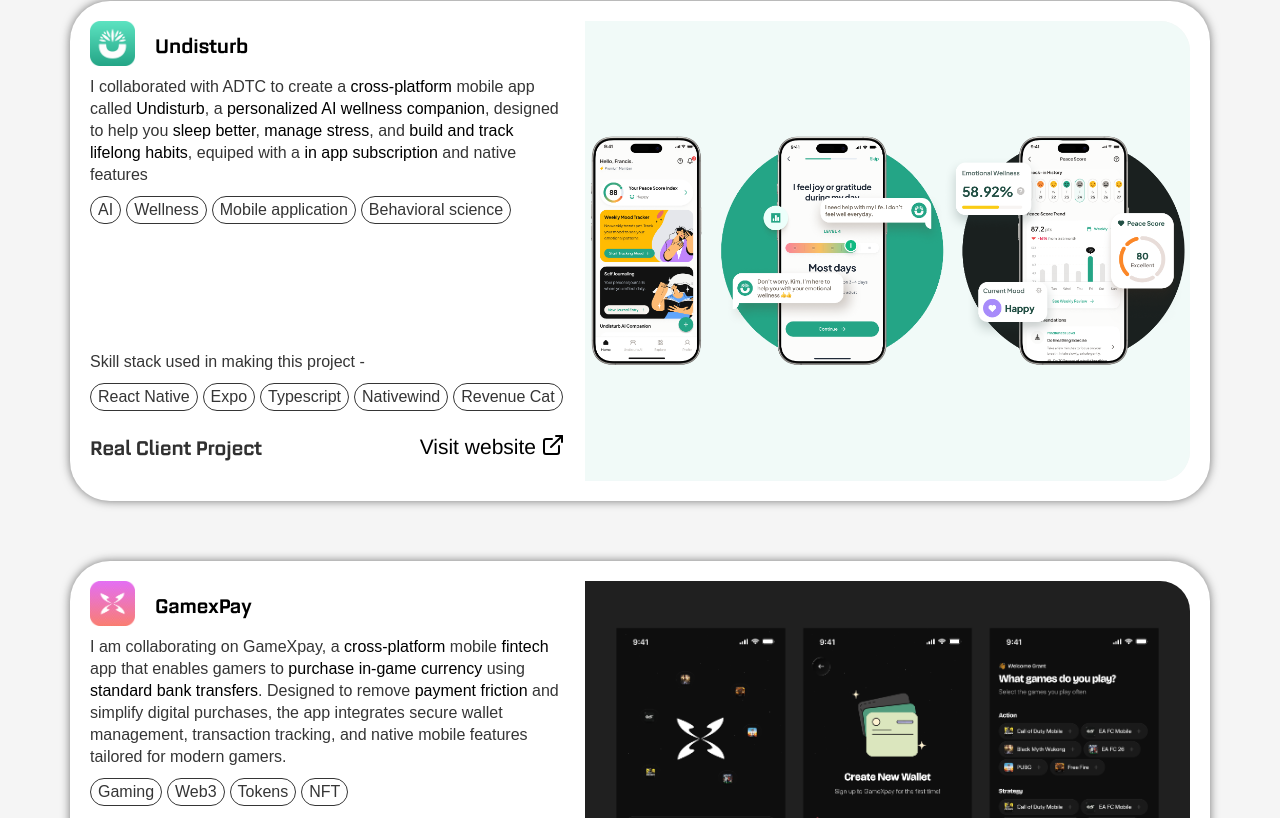
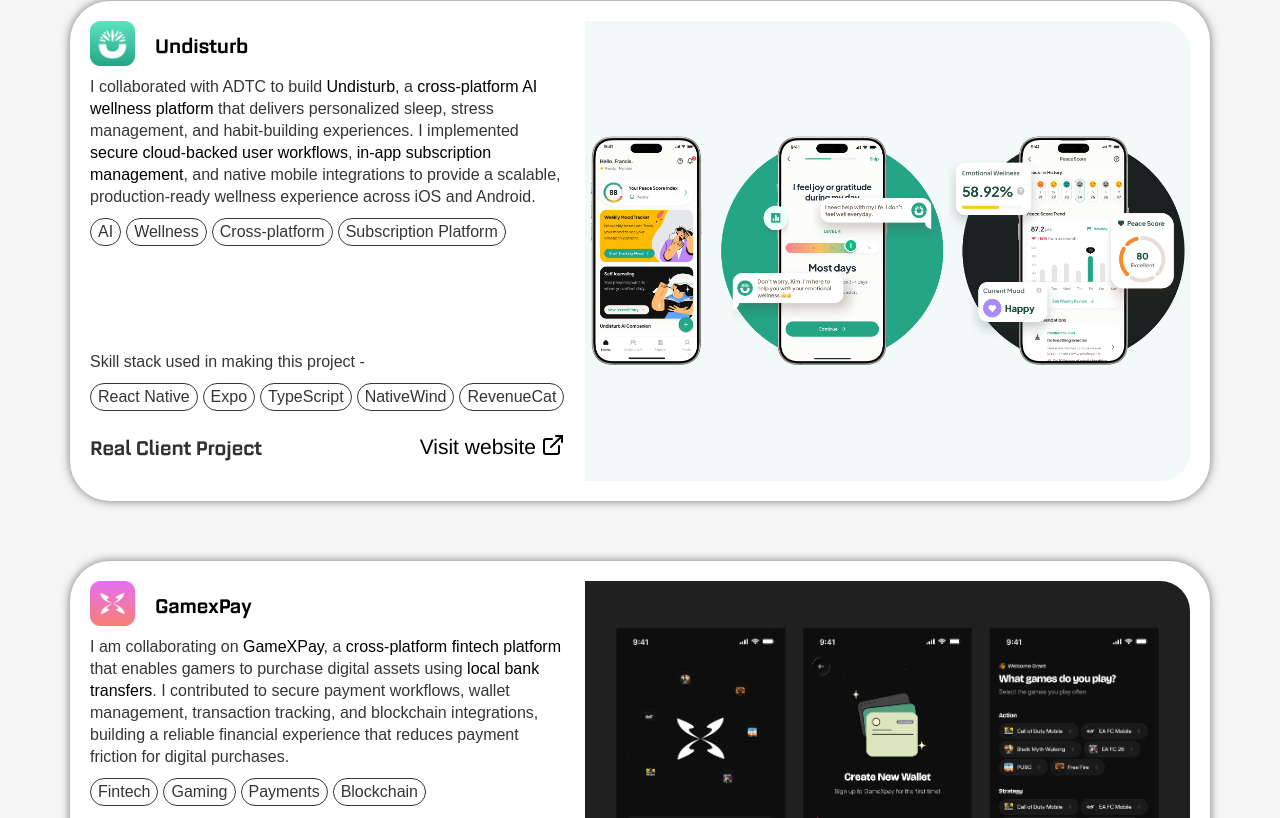
Before and after one commit to KelvinOmoluyi/Portfolio, a Next.js app: page / in a window 1280 px wide. Shown: the part 1042-1860 px from the top of the page. Built offline with nearby package versions, Linux system fonts and the light colour scheme; a web font is replaced by a local one.

Commit message:
update: updated portfolio experience

```diff
--- a/app/sections/index/About.tsx
+++ b/app/sections/index/About.tsx
@@ -50,7 +50,7 @@
                                         <p>Let&apos;s talk</p>
                                     </div>
                                 </Link>
-                                <a href="/file/KelvinOmoluyi.pdf" target="_blank">
+                                <a href="https://drive.google.com/file/d/1NLxJ_69hECciwvnnReMIb9DHK_VCrYQv/view?usp=sharing" target="_blank">
                                     <div className="btn-02">
                                         <p>My resume</p>
                                     </div>
--- a/app/sections/index/Home.tsx
+++ b/app/sections/index/Home.tsx
@@ -50,7 +50,7 @@
                                 <p>Get In Touch</p>
                             </div>
                         </Link>
-                        <a href="/file/KelvinOmoluyi.pdf" target="_blank">
+                        <a href="https://drive.google.com/file/d/1NLxJ_69hECciwvnnReMIb9DHK_VCrYQv/view?usp=sharing" target="_blank">
                             <div className="btn-02">
                                 <p>Get My Resume</p>
                             </div>
--- a/app/sections/index/Projects.tsx
+++ b/app/sections/index/Projects.tsx
@@ -6,9 +6,18 @@
 const webProjects = [
   {
   company: "BDKG Media",
-    description: "I built a highly-immersive, <span>high-performance agency platform</span> that scales to handle heavy video assets. The site features <span>custom-engineered video carousels</span> with auto-play center detection, <span>Cloudinary optimization pipelines</span> for instant media delivery across iOS and Desktop, and dynamic creator statistics powered by a <span>Supabase backend</span>. The result is a premium, <span>lag-free user experience</span> with complex <span>Framer Motion animations</span>.",
-    keywords: ["Creative Agency", "Video Streaming", "Performance Optimization"],
-    skills: ["Next.js", "React", "TypeScript", "Tailwind CSS", "Framer Motion", "Supabase", "Cloudinary"],
+  description: "I built a <span>full-stack media platform</span> for a creative agency, designing a <span>Supabase-powered backend</span> to manage creator content, statistics, and media assets. I implemented <span>Cloudinary optimization pipelines</span> for efficient video delivery and engineered a scalable architecture capable of serving <span>high-volume media content</span> with minimal latency across web and mobile devices.",
+  keywords: ["Creative Agency", "Media Platform", "Performance Optimization"],
+  skills: [
+    "Next.js",
+    "React",
+    "TypeScript",
+    "Supabase",
+    "PostgreSQL",
+    "Cloudinary",
+    "Tailwind CSS",
+    "Framer Motion"
+  ],
   image: {
     path: "/img/bdkg-logo.jpg",
     alt: "bdkg logo",
@@ -20,9 +29,22 @@
 },
   {
   company: "Aureter",
-    description: "I built a full-stack <span>SaaS recruitment platform</span> for HR agencies, equipped with <span>AI-powered resume screening</span> and an <span>RAG HR assistant</span>, to automate and streamline the hiring process. It features a <span>smart interview scheduling system</span> with automated candidate emails to <span>accelerate</span> and <span>centralise</span> the entire recruitment pipeline.",
-    keywords: ["AI Recruitment", "HR SaaS", "Interview Automation"],
-    skills: ["React", "TypeScript", "Supabase", "PostgreSQL", "Groq AI", "TanStack Query", "Vite"],
+  description: "I architected a <span>multi-tenant recruitment SaaS</span> for HR agencies, backed by <span>PostgreSQL and Supabase</span>. The platform features an <span>AI-powered resume screening pipeline</span>, an <span>RAG recruitment assistant</span>, automated interview scheduling, candidate lifecycle management, and <span>role-based workspaces</span> designed to centralize recruitment operations. I also built an <span>intent-aware retrieval system</span> and <span>context caching layer</span> that significantly reduced database queries while improving AI response performance.",
+  keywords: [
+    "AI Recruitment",
+    "Multi-tenant SaaS",
+    "Decision Intelligence"
+  ],
+  skills: [
+    "React",
+    "TypeScript",
+    "Supabase",
+    "PostgreSQL",
+    "Groq AI",
+    "RAG",
+    "TanStack Query",
+    "Vite"
+  ],
   image: {
     path: "/img/aureter-logo.png",
     alt: "Aureter logo",
@@ -58,32 +80,6 @@
     ongoing: false,
     previewLink: "https://dashboard-sigma-taupe-48.vercel.app/",
   },
-  {
-    company: "Global HR Services",
-    description: "I developed a web application for a <span>HR</span> and <span>Recruitment</span> firm, Equiped with <span>user intuitive UI</span> and <span>strategic C-T-A messages</span>, to ease and encourage contact, It also features a <span>smart 2-step contact form</span> to <span>streamline</span> and <span>increase</span> the productivity of employees.",
-    keywords: ["HR outsourcing", "Hr solutions", "Workforce solutions"],
-    skills: ["Html", "Css", "JavaScript", "Php", "Mysql"],
-    image: {
-      path: "/img/global-hr-logo.png",
-      alt: "GHS logo",
-      thumbNail: "/img/GHS-thumbnail.png",
-    },
-    ongoing: false,
-    previewLink: "https://globalhrservices.42web.io/",
-  },
-  {
-    company: "Proj.MG",
-    description: "A Landing page for a project managing company, it's built with a <span>captivating UI</span>, <span>detailed images</span> and <span>strong C-T-A</span> links to boost <span>covertion</span>",
-    keywords: ["Project Management", "Work flow", "Saas", "Landing page"],
-    skills: ["React", "Vanilla Css", "Framer Motion", "Php", "Mysql"],
-    image: {
-      path: "/img/global-hr-logo.png",
-      alt: "GHS logo",
-      thumbNail: "/img/proj.mg.png",
-    },
-    ongoing: false,
-    previewLink: "https://projmg-8qg8.vercel.app/",
-  },
   // {
   //   company: "Summer Castle",
   //   description: "I built a Dynamic and Inviting website for a made-up <span>Hotel resort</span> and <span>Travels</span> company called Summer Castle, Assuming a web app that <span>showcases</span> and <span>processes accomodation</span>",
@@ -102,9 +98,20 @@
 const mobileProjects = [
   {
   company: "Undisturb",
-    description: "I collaborated with ADTC to create a <span>cross-platform</span> mobile app called <span>Undisturb</span>, a <span>personalized AI wellness companion</span>, designed to help you <span>sleep better</span>, <span>manage stress</span>, and <span>build and track lifelong habits</span>, equiped with a <span>in app subscription</span> and native features",
-    keywords: ["AI", "Wellness", "Mobile application", "Behavioral science"],
-    skills: ["React Native", "Expo", "Typescript", "Nativewind", "Revenue Cat"],
+  description: "I collaborated with ADTC to build <span>Undisturb</span>, a <span>cross-platform AI wellness platform</span> that delivers personalized sleep, stress management, and habit-building experiences. I implemented <span>secure cloud-backed user workflows</span>, <span>in-app subscription management</span>, and native mobile integrations to provide a scalable, production-ready wellness experience across iOS and Android.",
+  keywords: [
+    "AI",
+    "Wellness",
+    "Cross-platform",
+    "Subscription Platform"
+  ],
+  skills: [
+    "React Native",
+    "Expo",
+    "TypeScript",
+    "NativeWind",
+    "RevenueCat"
+  ],
   image: {
     path: "/img/undisturb-logo.png",
     alt: "Undisturb logo",
@@ -116,9 +123,19 @@
 },
   {
   company: "GamexPay",
-    description: "I am collaborating on GameXpay, a <span>cross-platform</span> mobile <span>fintech</span> app that enables gamers to <span>purchase in-game currency</span> using <span>standard bank transfers</span>. Designed to remove <span>payment friction</span> and simplify digital purchases, the app integrates secure wallet management, transaction tracking, and native mobile features tailored for modern gamers.",
-    keywords: ["Gaming", "Web3", "Tokens", "NFT"],
-    skills: ["React Native", "Expo", "Typescript", "Ether.js"],
+  description: "I am collaborating on <span>GameXPay</span>, a <span>cross-platform fintech platform</span> that enables gamers to purchase digital assets using <span>local bank transfers</span>. I contributed to secure payment workflows, wallet management, transaction tracking, and blockchain integrations, building a reliable financial experience that reduces payment friction for digital purchases.",
+  keywords: [
+    "Fintech",
+    "Gaming",
+    "Payments",
+    "Blockchain"
+  ],
+  skills: [
+    "React Native",
+    "Expo",
+    "TypeScript",
+    "Ether.js"
+  ],
   image: {
     path: "/img/gamexpay-logo.png",
     alt: "GamexPay logo",
```
Also changed, not shown: app/layout.tsx (+5 -5 lines). Lines whose indentation alone changed are shown as unchanged.
